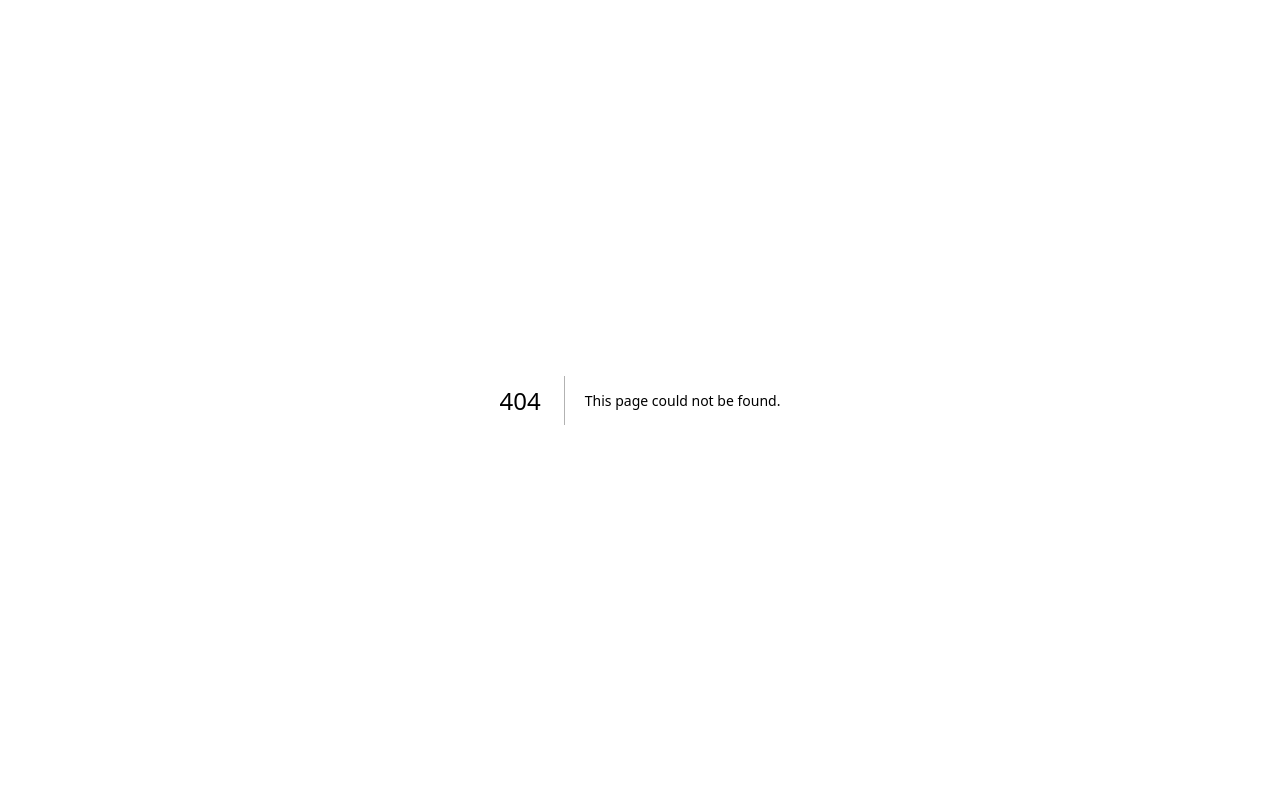
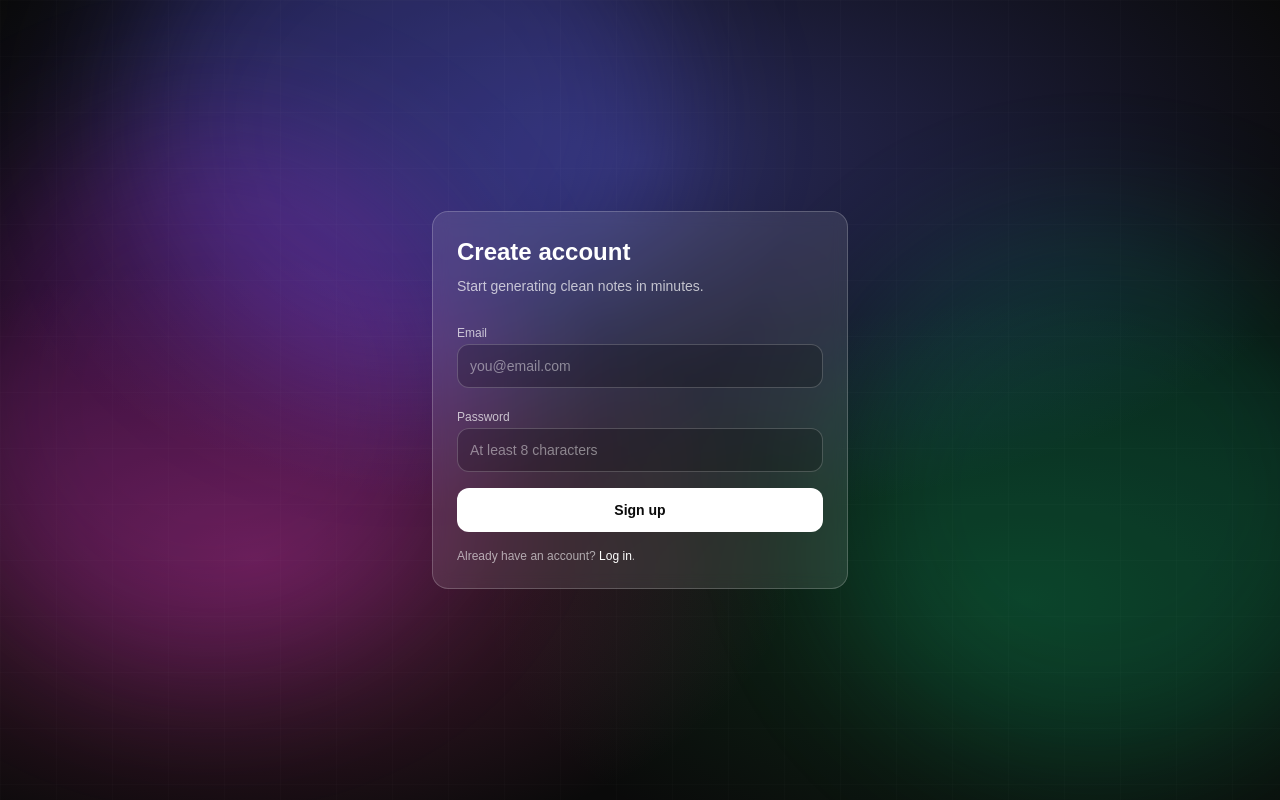
Before and after one commit to MartiMasso/BetterNotesAI, a Next.js app in the folder app-web/: page /signup in a window 1280 px wide. Before the commit this address had no page. Built offline with nearby package versions, Linux system fonts and the light colour scheme; no server answers.

Commit message:
registre/inici de sessió bàsic

```diff
--- a/app-web/app/components/Background.tsx
+++ b/app-web/app/components/Background.tsx
@@ -1,6 +1,9 @@
 export default function Background() {
   return (
     <div className="pointer-events-none absolute inset-0 -z-10 overflow-hidden">
+      {/* Base */}
+      <div className="absolute inset-0 bg-neutral-950" />
+
       {/* Base gradient */}
       <div className="absolute inset-0 bg-[radial-gradient(1200px_600px_at_50%_20%,rgba(99,102,241,0.35),transparent_60%),radial-gradient(900px_500px_at_20%_70%,rgba(236,72,153,0.30),transparent_60%),radial-gradient(900px_500px_at_80%_75%,rgba(34,197,94,0.18),transparent_60%)]" />
 
--- /dev/null
+++ b/app-web/app/login/page.tsx
@@ -0,0 +1,114 @@
+"use client";
+
+import { useState } from "react";
+import Link from "next/link";
+import { useRouter } from "next/navigation";
+import Background from "../components/Background";
+import { supabase } from "@/supabaseClient";
+
+export default function LoginPage() {
+  const router = useRouter();
+  const [email, setEmail] = useState("");
+  const [password, setPassword] = useState("");
+  const [error, setError] = useState<string | null>(null);
+  const [loading, setLoading] = useState(false);
+
+  async function onSubmit(e: React.FormEvent<HTMLFormElement>) {
+    e.preventDefault();
+    if (loading) return;
+
+    setError(null);
+    setLoading(true);
+
+    const { error: signInError } = await supabase.auth.signInWithPassword({
+      email,
+      password,
+    });
+
+    if (signInError) {
+      setError(signInError.message);
+      setLoading(false);
+      return;
+    }
+
+    router.push("/workspace");
+  }
+
+  return (
+    <main className="relative min-h-screen text-white">
+      <div className="pointer-events-none absolute inset-0 -z-10">
+        <Background />
+      </div>
+
+      <div className="mx-auto flex min-h-screen max-w-md items-center px-4 py-16">
+        <div className="w-full rounded-2xl border border-white/20 bg-white/10 p-6 backdrop-blur">
+          <h1 className="text-2xl font-semibold">Log in</h1>
+          <p className="mt-2 text-sm text-white/70">
+            Access your BetterNotes workspace.
+          </p>
+
+          <form onSubmit={onSubmit} className="mt-6 space-y-4">
+            <div className="space-y-2">
+              <label className="text-xs text-white/70" htmlFor="email">
+                Email
+              </label>
+              <input
+                id="email"
+                type="email"
+                autoComplete="email"
+                value={email}
+                onChange={(e) => setEmail(e.target.value)}
+                className="h-11 w-full rounded-xl border border-white/20 bg-black/20 px-3 text-sm outline-none placeholder:text-white/45 text-white"
+                placeholder="you@email.com"
+                required
+              />
+            </div>
+
+            <div className="space-y-2">
+              <label className="text-xs text-white/70" htmlFor="password">
+                Password
+              </label>
+              <input
+                id="password"
+                type="password"
+                autoComplete="current-password"
+                value={password}
+                onChange={(e) => setPassword(e.target.value)}
+                className="h-11 w-full rounded-xl border border-white/20 bg-black/20 px-3 text-sm outline-none placeholder:text-white/45 text-white"
+                placeholder="••••••••"
+                required
+              />
+            </div>
+
+            {error ? (
+              <div className="rounded-xl border border-red-400/30 bg-red-500/10 px-3 py-2 text-xs text-red-100">
+                {error}
+              </div>
+            ) : null}
+
+            <button
+              type="submit"
+              disabled={loading}
+              className={[
+                "h-11 w-full rounded-xl px-4 text-sm font-semibold",
+                loading
+                  ? "bg-white/20 text-white/60 cursor-not-allowed"
+                  : "bg-white text-neutral-950 hover:bg-white/90",
+              ].join(" ")}
+            >
+              {loading ? "Signing in..." : "Log in"}
+            </button>
+          </form>
+
+          <div className="mt-4 text-xs text-white/60">
+            No account yet?{" "}
+            <Link href="/signup" className="text-white hover:underline">
+              Create one
+            </Link>
+            .
+          </div>
+        </div>
+      </div>
+    </main>
+  );
+}
--- a/app-web/app/page.tsx
+++ b/app-web/app/page.tsx
@@ -44,13 +44,13 @@ export default function Home() {
 
         <div className="flex items-center gap-2">
           <Link
-            href="/workspace"
+            href="/login"
             className="rounded-xl border border-white/20 bg-white/10 px-3 py-2 text-sm hover:bg-white/15 backdrop-blur"
           >
             Log in
           </Link>
           <Link
-            href="/workspace"
+            href="/signup"
             className="rounded-xl bg-white px-3 py-2 text-sm font-semibold text-neutral-950 hover:bg-white/90"
           >
             Get started
--- /dev/null
+++ b/app-web/app/signup/page.tsx
@@ -0,0 +1,128 @@
+"use client";
+
+import { useState } from "react";
+import Link from "next/link";
+import { useRouter } from "next/navigation";
+import Background from "../components/Background";
+import { supabase } from "@/supabaseClient";
+
+export default function SignupPage() {
+  const router = useRouter();
+  const [email, setEmail] = useState("");
+  const [password, setPassword] = useState("");
+  const [error, setError] = useState<string | null>(null);
+  const [message, setMessage] = useState<string | null>(null);
+  const [loading, setLoading] = useState(false);
+
+  async function onSubmit(e: React.FormEvent<HTMLFormElement>) {
+    e.preventDefault();
+    if (loading) return;
+
+    setError(null);
+    setMessage(null);
+    setLoading(true);
+
+    const { data, error: signUpError } = await supabase.auth.signUp({
+      email,
+      password,
+    });
+
+    if (signUpError) {
+      setError(signUpError.message);
+      setLoading(false);
+      return;
+    }
+
+    if (!data.session) {
+      setMessage("Check your email to confirm your account.");
+      setLoading(false);
+      return;
+    }
+
+    router.push("/workspace");
+  }
+
+  return (
+    <main className="relative min-h-screen text-white">
+      <div className="pointer-events-none absolute inset-0 -z-10">
+        <Background />
+      </div>
+
+      <div className="mx-auto flex min-h-screen max-w-md items-center px-4 py-16">
+        <div className="w-full rounded-2xl border border-white/20 bg-white/10 p-6 backdrop-blur">
+          <h1 className="text-2xl font-semibold">Create account</h1>
+          <p className="mt-2 text-sm text-white/70">
+            Start generating clean notes in minutes.
+          </p>
+
+          <form onSubmit={onSubmit} className="mt-6 space-y-4">
+            <div className="space-y-2">
+              <label className="text-xs text-white/70" htmlFor="email">
+                Email
+              </label>
+              <input
+                id="email"
+                type="email"
+                autoComplete="email"
+                value={email}
+                onChange={(e) => setEmail(e.target.value)}
+                className="h-11 w-full rounded-xl border border-white/20 bg-black/20 px-3 text-sm outline-none placeholder:text-white/45 text-white"
+                placeholder="you@email.com"
+                required
+              />
+            </div>
+
+            <div className="space-y-2">
+              <label className="text-xs text-white/70" htmlFor="password">
+                Password
+              </label>
+              <input
+                id="password"
+                type="password"
+                autoComplete="new-password"
+                value={password}
+                onChange={(e) => setPassword(e.target.value)}
+                className="h-11 w-full rounded-xl border border-white/20 bg-black/20 px-3 text-sm outline-none placeholder:text-white/45 text-white"
+                placeholder="At least 8 characters"
+                required
+              />
+            </div>
+
+            {error ? (
+              <div className="rounded-xl border border-red-400/30 bg-red-500/10 px-3 py-2 text-xs text-red-100">
+                {error}
+              </div>
+            ) : null}
+
+            {message ? (
+              <div className="rounded-xl border border-emerald-400/30 bg-emerald-500/10 px-3 py-2 text-xs text-emerald-100">
+                {message}
+              </div>
+            ) : null}
+
+            <button
+              type="submit"
+              disabled={loading}
+              className={[
+                "h-11 w-full rounded-xl px-4 text-sm font-semibold",
+                loading
+                  ? "bg-white/20 text-white/60 cursor-not-allowed"
+                  : "bg-white text-neutral-950 hover:bg-white/90",
+              ].join(" ")}
+            >
+              {loading ? "Creating..." : "Sign up"}
+            </button>
+          </form>
+
+          <div className="mt-4 text-xs text-white/60">
+            Already have an account?{" "}
+            <Link href="/login" className="text-white hover:underline">
+              Log in
+            </Link>
+            .
+          </div>
+        </div>
+      </div>
+    </main>
+  );
+}
--- a/app-web/package.json
+++ b/app-web/package.json
@@ -9,6 +9,7 @@
     "lint": "next lint"
   },
   "dependencies": {
+    "@supabase/supabase-js": "^2.91.0",
     "next": "16.1.1",
     "openai": "^6.15.0",
     "react": "19.2.3",
--- /dev/null
+++ b/app-web/supabaseClient.ts
@@ -0,0 +1,18 @@
+import { createClient } from "@supabase/supabase-js";
+
+const supabaseUrl = process.env.NEXT_PUBLIC_SUPABASE_URL;
+const supabaseAnonKey = process.env.NEXT_PUBLIC_SUPABASE_ANON_KEY;
+
+if (!supabaseUrl) {
+  throw new Error("NEXT_PUBLIC_SUPABASE_URL is missing (env not loaded)");
+}
+if (!supabaseAnonKey) {
+  throw new Error("NEXT_PUBLIC_SUPABASE_ANON_KEY is missing (env not loaded)");
+}
+
+// Logs útiles (NO imprime la key entera)
+console.log("[supabase] url =", supabaseUrl);
+console.log("[supabase] anonKey length =", supabaseAnonKey.length);
+console.log("[supabase] anonKey starts =", supabaseAnonKey.slice(0, 12));
+
+export const supabase = createClient(supabaseUrl, supabaseAnonKey);
```
Also changed, not shown: 1 other file (tests, documents, lock files or other folders).
